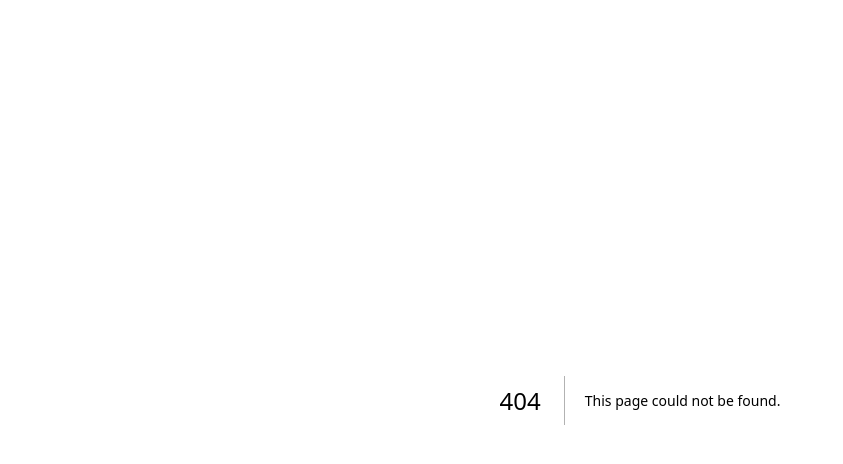
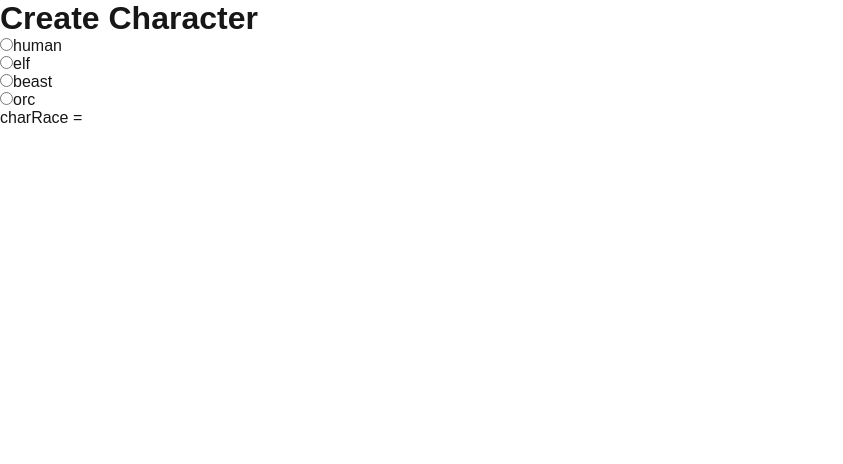
Before and after one commit to AnsonChung3/next-ts-sandbox, a Next.js app: page /character-sheet/creation in a window 1280 px wide. Before the commit this address had no page. Shown: the top 464 px of the page, without its empty margins (0-843 px from the left). Built offline with nearby package versions, Linux system fonts and the light colour scheme.

Commit message:
Add child for character creation tsx. Resuable radio option component. Two way binding.

```diff
--- /dev/null
+++ b/src/app/character-sheet/creation/AttributeRadioOptions.tsx
@@ -0,0 +1,35 @@
+'use client';
+
+type RadioOpsProps = {
+    attribute: string;
+    keys: Array<string>;
+    onRadioChange: (value: string) => void;
+};
+
+export default function AttributeRadioOptions({
+    attribute,
+    keys,
+    onRadioChange,
+}: RadioOpsProps) {
+    console.log('attribute radio options');
+    return (
+        <>
+            {keys.map((key) => {
+                return (
+                    <div key={key}>
+                        <input
+                            name={attribute}
+                            type="radio"
+                            value={key}
+                            onChange={(e) => {
+                                console.log('on change inside radio');
+                                onRadioChange(e.target.value);
+                            }}
+                        />
+                        <label>{key}</label>
+                    </div>
+                );
+            })}
+        </>
+    );
+}
--- /dev/null
+++ b/src/app/character-sheet/creation/page.tsx
@@ -0,0 +1,27 @@
+'use client';
+
+import { useState } from 'react';
+import * as EN from '../characterEnums';
+import AttributeRadioOptions from './AttributeRadioOptions';
+
+export default function CreatCharacter() {
+    const RACES = radioOptionKeys(EN.race);
+
+    const [charRace, setCharRace] = useState('');
+
+    return (
+        <>
+            <h1>Create Character</h1>
+            <AttributeRadioOptions
+                attribute="race"
+                keys={RACES}
+                onRadioChange={setCharRace}
+            />
+            <p>charRace = {charRace}</p>
+        </>
+    );
+}
+
+function radioOptionKeys(targetEnum: any) {
+    return Object.keys(targetEnum).filter((key) => isNaN(Number(key)));
+}
```
